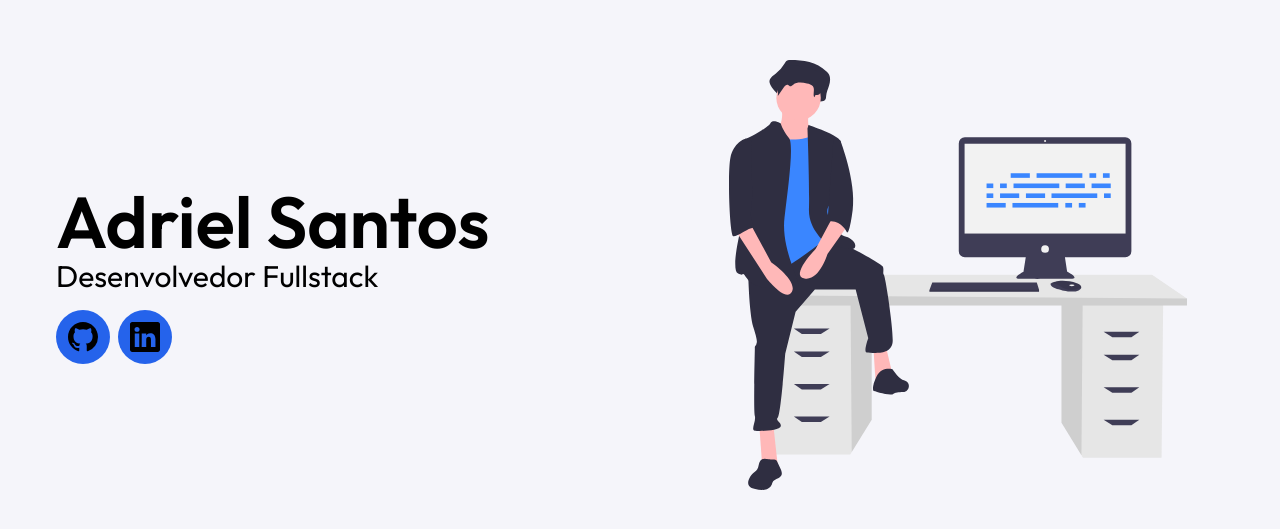
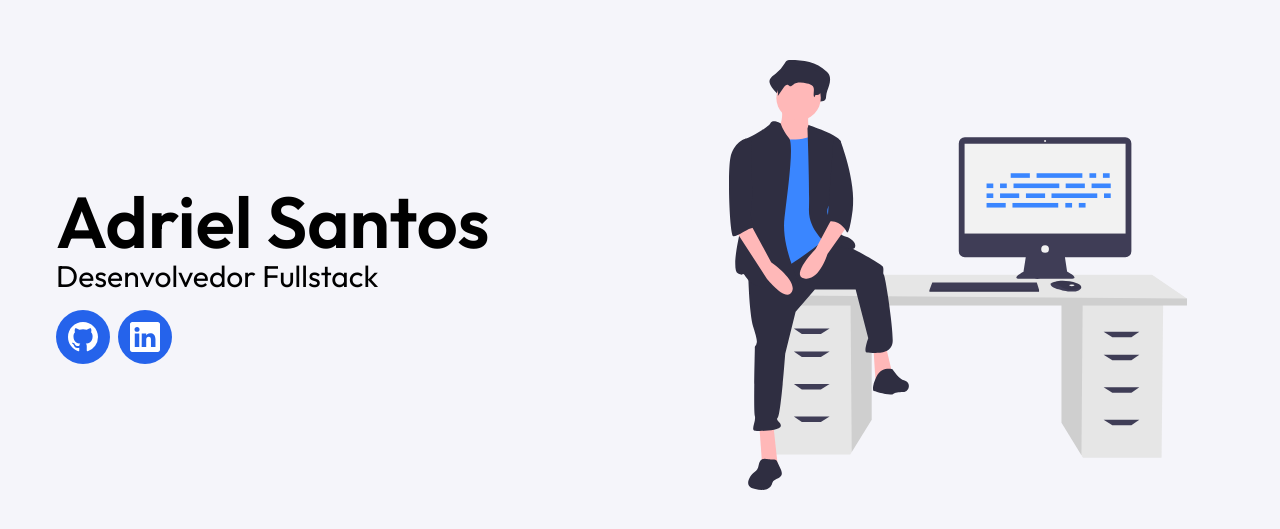
Before and after one commit to br-adriel/site, a Next.js app: page / in a window 1280 px wide. Shown: the part 125-654 px from the top of the page. Built offline with nearby package versions, Linux system fonts and the light colour scheme.

Commit message:
Define cor fixa para icone de SocialLink

```diff
--- a/src/components/SocialLink.tsx
+++ b/src/components/SocialLink.tsx
@@ -25,7 +25,7 @@ export default function SocialLink({ Icon, link, title }: IProps) {
       title={title}
       className='text-3xl rounded-full'
     >
-      <div className='hover:bg-violet-700 bg-blue-600 p-3 transition-all hover:scale-95 rounded-full'>
+      <div className='hover:bg-violet-700 bg-blue-600 p-3 transition-all hover:scale-95 rounded-full text-white'>
         {<Icon />}
       </div>
     </motion.a>
```
